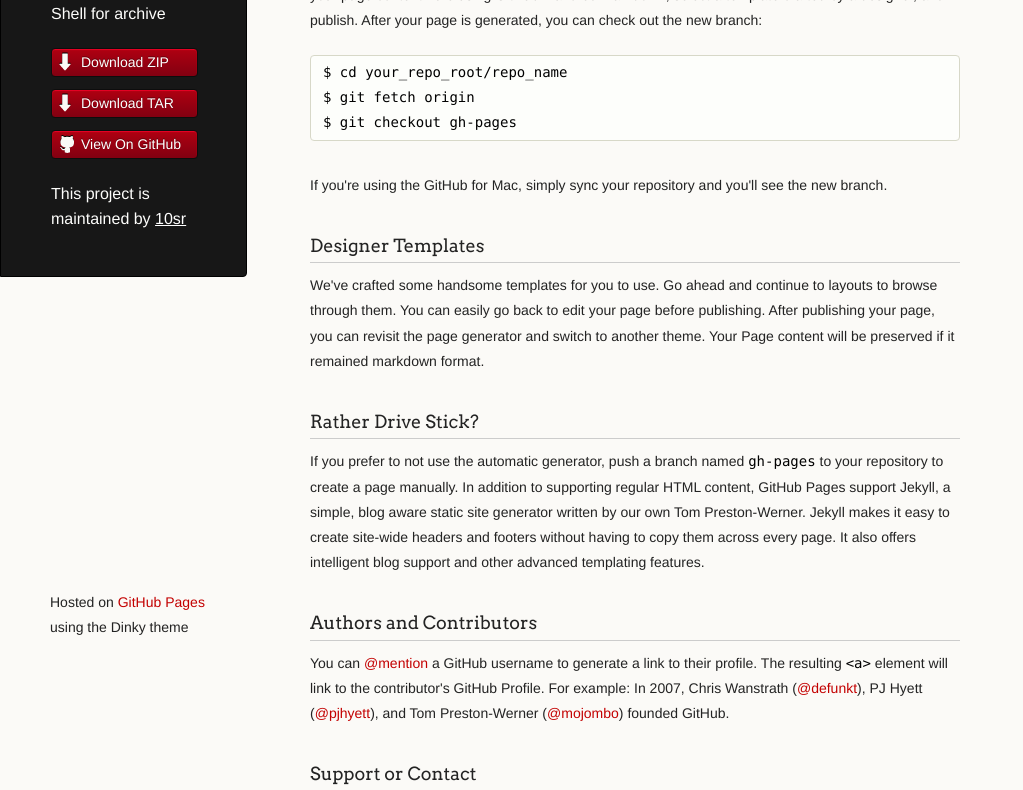
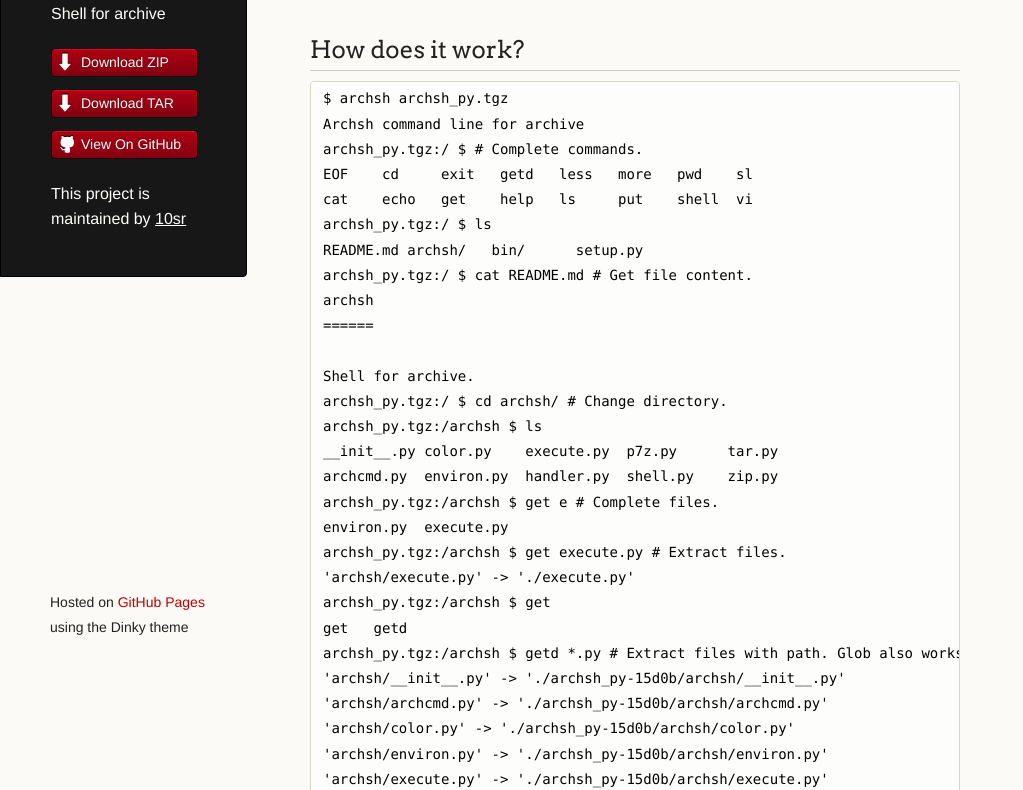
Before and after one commit to 10sr/archsh_py, a plain HTML site: page index.html in a window 1280 px wide. Shown: the part 128-918 px from the top of the page, without its empty margins (0-1023 px from the left). Drawn offline with Linux system fonts and the light colour scheme.

```diff
--- a/index.html
+++ b/index.html
@@ -30,32 +30,78 @@
 
       </header>
       <section>
-        <h3>Welcome to GitHub Pages.</h3>
+        <h1>archsh</h1>
 
-<p>This automatic page generator is the easiest way to create beautiful pages for all of your projects. Author your page content here using GitHub Flavored Markdown, select a template crafted by a designer, and publish. After your page is generated, you can check out the new branch:</p>
+<p>Shell for archive.</p>
 
-<pre><code>$ cd your_repo_root/repo_name
-$ git fetch origin
-$ git checkout gh-pages
+<h2>How does it work?</h2>
+
+<pre><code>$ archsh archsh_py.tgz
+Archsh command line for archive
+archsh_py.tgz:/ $ # Complete commands.
+EOF    cd     exit   getd   less   more   pwd    sl
+cat    echo   get    help   ls     put    shell  vi
+archsh_py.tgz:/ $ ls
+README.md archsh/   bin/      setup.py
+archsh_py.tgz:/ $ cat README.md # Get file content.
+archsh
+======
+
+Shell for archive.
+archsh_py.tgz:/ $ cd archsh/ # Change directory.
+archsh_py.tgz:/archsh $ ls
+__init__.py color.py    execute.py  p7z.py      tar.py
+archcmd.py  environ.py  handler.py  shell.py    zip.py
+archsh_py.tgz:/archsh $ get e # Complete files.
+environ.py  execute.py
+archsh_py.tgz:/archsh $ get execute.py # Extract files.
+'archsh/execute.py' -&gt; './execute.py'
+archsh_py.tgz:/archsh $ get
+get   getd
+archsh_py.tgz:/archsh $ getd *.py # Extract files with path. Glob also works.
+'archsh/__init__.py' -&gt; './archsh_py-15d0b/archsh/__init__.py'
+'archsh/archcmd.py' -&gt; './archsh_py-15d0b/archsh/archcmd.py'
+'archsh/color.py' -&gt; './archsh_py-15d0b/archsh/color.py'
+'archsh/environ.py' -&gt; './archsh_py-15d0b/archsh/environ.py'
+'archsh/execute.py' -&gt; './archsh_py-15d0b/archsh/execute.py'
+'archsh/handler.py' -&gt; './archsh_py-15d0b/archsh/handler.py'
+'archsh/p7z.py' -&gt; './archsh_py-15d0b/archsh/p7z.py'
+'archsh/shell.py' -&gt; './archsh_py-15d0b/archsh/shell.py'
+'archsh/tar.py' -&gt; './archsh_py-15d0b/archsh/tar.py'
+'archsh/zip.py' -&gt; './archsh_py-15d0b/archsh/zip.py'
+archsh_py.tgz:/archsh $ cd
+archsh_py.tgz:/ $ vi
+Modifying file is not supported yet...
+archsh_py.tgz:/archsh $ exit
+Bye!
+$ cd archsh_py-15d0b/
+$ ls -R # Files extracted by `getd' command.
+.:
+archsh
+
+./archsh:
+__init__.py  color.py    execute.py  p7z.py    tar.py
+archcmd.py   environ.py  handler.py  shell.py  zip.py
+$
 </code></pre>
 
-<p>If you're using the GitHub for Mac, simply sync your repository and you'll see the new branch.</p>
+<h2>Installation</h2>
 
-<h3>Designer Templates</h3>
+<p>Execute following command:</p>
 
-<p>We've crafted some handsome templates for you to use. Go ahead and continue to layouts to browse through them. You can easily go back to edit your page before publishing. After publishing your page, you can revisit the page generator and switch to another theme. Your Page content will be preserved if it remained markdown format.</p>
+<pre><code>./setup.py install
+</code></pre>
 
-<h3>Rather Drive Stick?</h3>
+<p>Or just create simlink of bin/archsh and put it into your prefered directory
+like "$HOME/bin" or "$HOME/.local/bin".</p>
 
-<p>If you prefer to not use the automatic generator, push a branch named <code>gh-pages</code> to your repository to create a page manually. In addition to supporting regular HTML content, GitHub Pages support Jekyll, a simple, blog aware static site generator written by our own Tom Preston-Werner. Jekyll makes it easy to create site-wide headers and footers without having to copy them across every page. It also offers intelligent blog support and other advanced templating features.</p>
+<h2>Dependencies</h2>
 
-<h3>Authors and Contributors</h3>
+<p>Archsh is tested under python 3.2.</p>
 
-<p>You can <a href="https://github.com/blog/821" class="user-mention">@mention</a> a GitHub username to generate a link to their profile. The resulting <code>&lt;a&gt;</code> element will link to the contributor's GitHub Profile. For example: In 2007, Chris Wanstrath (<a href="https://github.com/defunkt" class="user-mention">@defunkt</a>), PJ Hyett (<a href="https://github.com/pjhyett" class="user-mention">@pjhyett</a>), and Tom Preston-Werner (<a href="https://github.com/mojombo" class="user-mention">@mojombo</a>) founded GitHub.</p>
+<h2>Archive XXX is not supported?</h2>
 
-<h3>Support or Contact</h3>
-
-<p>Having trouble with Pages? Check out the documentation at <a href="http://help.github.com/pages">http://help.github.com/pages</a> or contact <a href="mailto:support@github.com">support@github.com</a> and we’ll help you sort it out.</p>
+<p>Please write <strong>handler</strong>! For details read pydoc of archsh.handler .</p>
       </section>
       <footer>
         <p><small>Hosted on <a href="https://pages.github.com">GitHub Pages</a> using the Dinky theme</small></p>
```
Also changed, not shown: params.json (+1 -1 lines).
